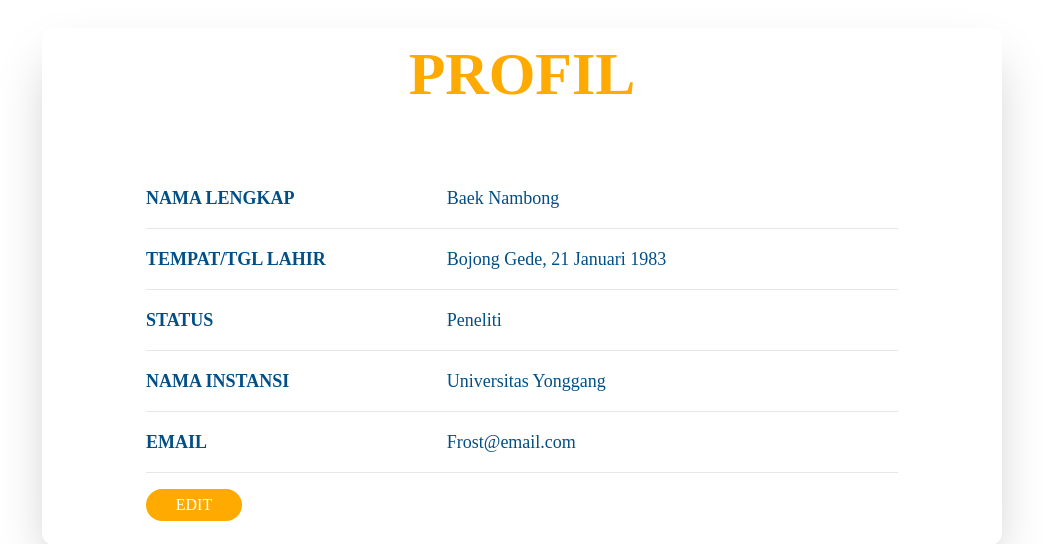
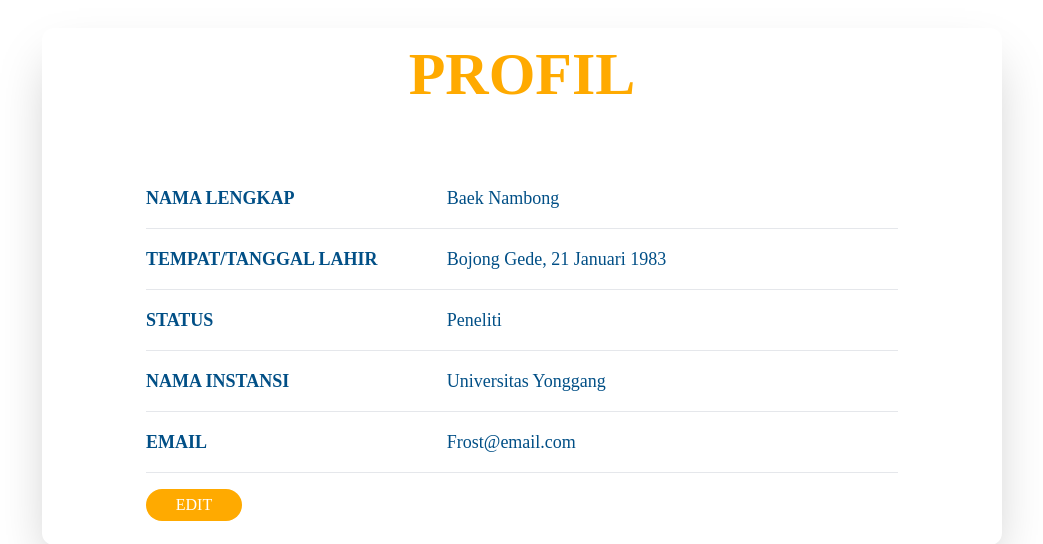
Before and after one commit to timotiusvincent26/webservice_pages, a CodeIgniter 4 app: the page made by app/Views/webservice/kontenWebservice/profilDeveloper/profilDeveloper.php in a window 1280 px wide. Shown: the part 140-684 px from the top of the page, without its empty margins (118-1161 px from the left). Run offline with PHP 8.4 and a stand-in for CodeIgniter, Linux system fonts and the light colour scheme; the template is opened without the code that fills it, so the values that code supplies are empty; style sheets or scripts are compiled from the project's sources; some libraries are stand-ins or nearby versions.

Commit message:
merapikan sedikit profilDeveloper

```diff
--- a/app/Views/webservice/kontenWebservice/profilDeveloper/profilDeveloper.php
+++ b/app/Views/webservice/kontenWebservice/profilDeveloper/profilDeveloper.php
@@ -22,7 +22,7 @@
                     <div class="lg:mb-4 mt-2">
                         <div class="flex justify-start items-center">
                             <div class="w-2/5">
-                                <h5 class="font-bold font-heading text-primary lg:text-lg md:text-sm text-xs">TEMPAT/TGL LAHIR</h5>
+                                <h5 class="font-bold font-heading text-primary lg:text-lg md:text-sm text-xs">TEMPAT/TANGGAL LAHIR</h5>
                             </div>
                             <div class="w-3/5">
                                 <h5 class="font-paragraph text-primary lg:text-lg md:text-base text-sm">Bojong Gede, 21 Januari 1983</h5>
@@ -72,29 +72,6 @@
             </div>
         </div>
     </div>
-
-    <!-- nyoba pake table -->
-    <!-- <div class="w-full my-8 lg:px-20 md:px-8 px-2">
-            <table class="table-auto text-primary ml-5 mt-3">
-                <tbody>
-                    <tr>
-                        <td class="font-heading font-bold">NAMA LENGKAP</td>
-                        <td class="font-paragraph pl-4">Sukijan</td>
-                        <td class="font-heading font-bold">TEMPAT/TGL LAHIR</td>
-                        <td class="font-paragraph pl-4">Zimbabwe, 30 Februari 1919</td>
-                        <td class="font-heading font-bold">STATUS</td>
-                        <td class="font-paragraph pl-4">Pengedar Kebahagiaan</td>
-                        <td class="font-heading font-bold">NAMA INSTANSI</td>
-                        <td class="font-paragraph pl-4">International University of Zimbabwe</td>
-                        <td class="font-heading font-bold">EMAIL</td>
-                        <td class="font-paragraph pl-4">sukijancintadia@gmail.com</td>
-                    </tr>
-                </tbody>
-            </table>
-            <hr class="border-primary border-opacity-75 w-3/4 object-center mx-auto mt-8">
-        </div> -->
-
-</div>
 </div>
 
 <?php $this->endSection(); ?>
```
Also changed, not shown: app/Views/websia/kontenWebsia/editProfile/editAkun.php (line endings or trailing spaces), app/Views/websia/kontenWebsia/editProfile/editBiodata.php (line endings or trailing spaces).
